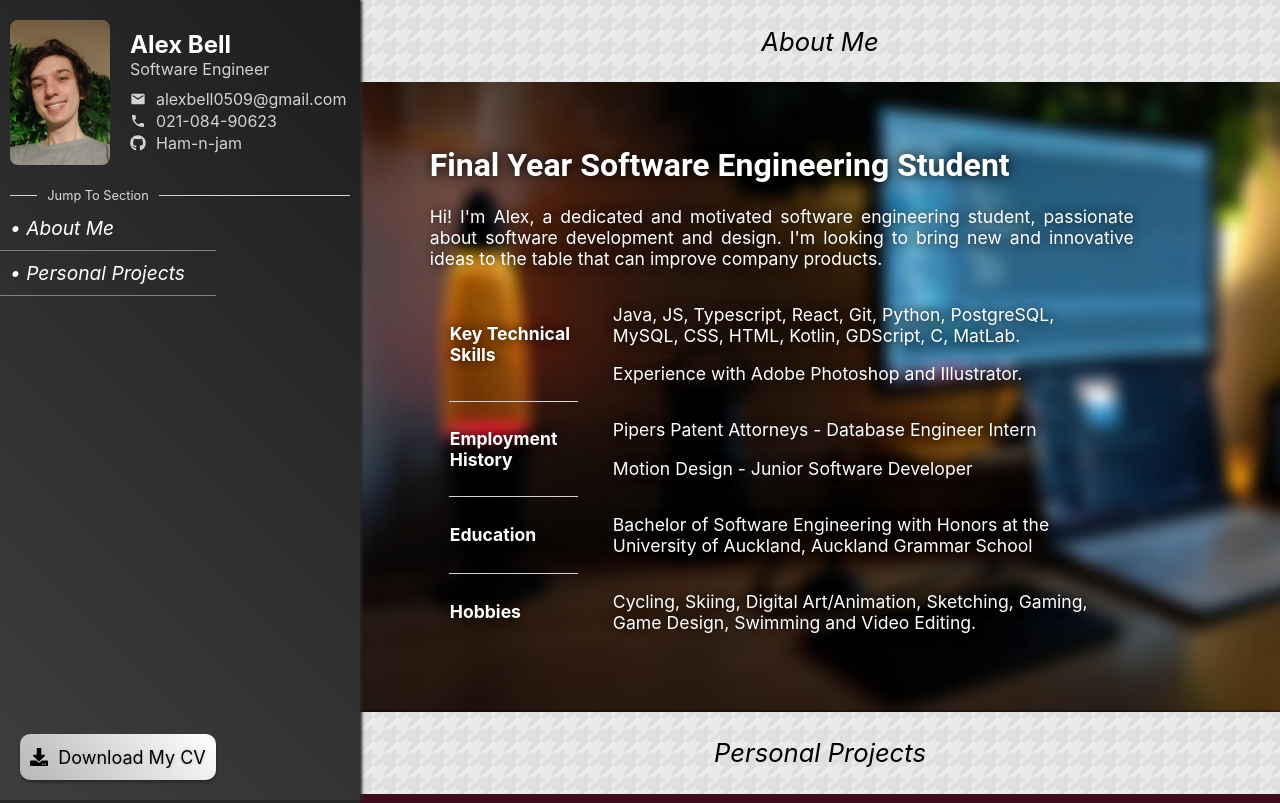
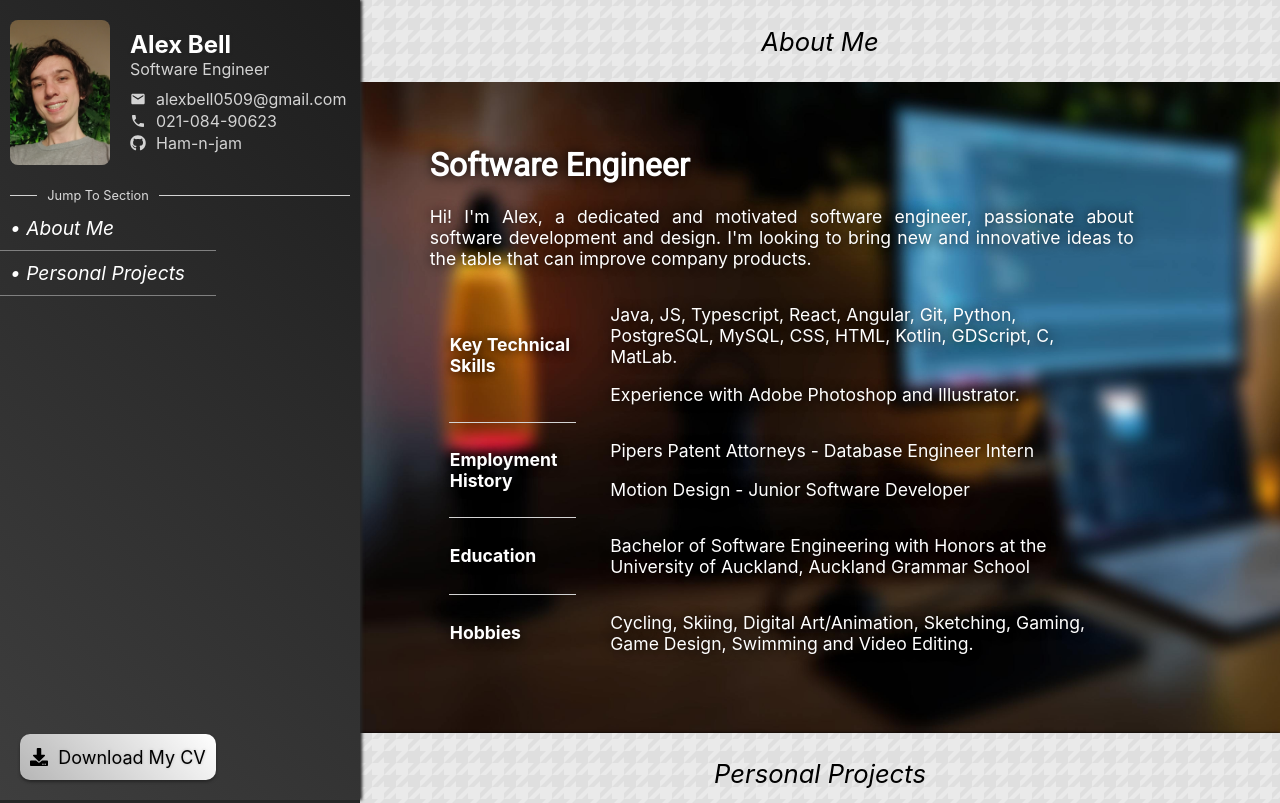
Before and after one commit to Ham-n-jam/Ham-n-jam.github.io, a React (Create React App) app: page / in a window 1280 px wide. Shown: the top 803 px of the page. Built offline with nearby package versions, Linux system fonts and the light colour scheme.

Commit message:
Updated to grad student and new Tetrus assets

```diff
--- a/public/index.html
+++ b/public/index.html
@@ -1,6 +1,9 @@
 <!DOCTYPE html>
 <html lang="en">
   <head>
+    <link rel="preconnect" href="https://fonts.googleapis.com">
+    <link rel="preconnect" href="https://fonts.gstatic.com" crossorigin>
+    <link href="https://fonts.googleapis.com/css2?family=Roboto&display=swap" rel="stylesheet">
     <meta charset="utf-8" />
     <link rel="icon" href="%PUBLIC_URL%/favicon.ico" />
     <meta name="viewport" content="width=device-width, initial-scale=1" />
--- a/src/components/main-page/MainPage.jsx
+++ b/src/components/main-page/MainPage.jsx
@@ -79,9 +79,8 @@ export default function MainPage() {
             >
 
                 <div className={styles.paragraph}>
-                    <h2>Final Year Software Engineering Student</h2>
-                    <p> Hi! I'm Alex, a dedicated and motivated software engineering
-                        student, passionate about software development and design. I'm looking
+                    <h2>Software Engineer</h2>
+                    <p> Hi! I'm Alex, a dedicated and motivated software engineer, passionate about software development and design. I'm looking
                         to bring new and innovative ideas to the table that can
                         improve company products.
                     </p>
@@ -91,7 +90,7 @@ export default function MainPage() {
                             <th>Key Technical Skills</th>
                             <td>
                                 Java,
-                                JS, Typescript, React, Git, Python,
+                                JS, Typescript, React, Angular, Git, Python,
                                 PostgreSQL, MySQL, CSS, HTML, Kotlin, GDScript, C, MatLab.
                                 <p />
                                 Experience with Adobe
```
Also changed, not shown: public/images/tetrus/tetrusGameplay.png, public/images/tetrus/tetrusMenu.png.
